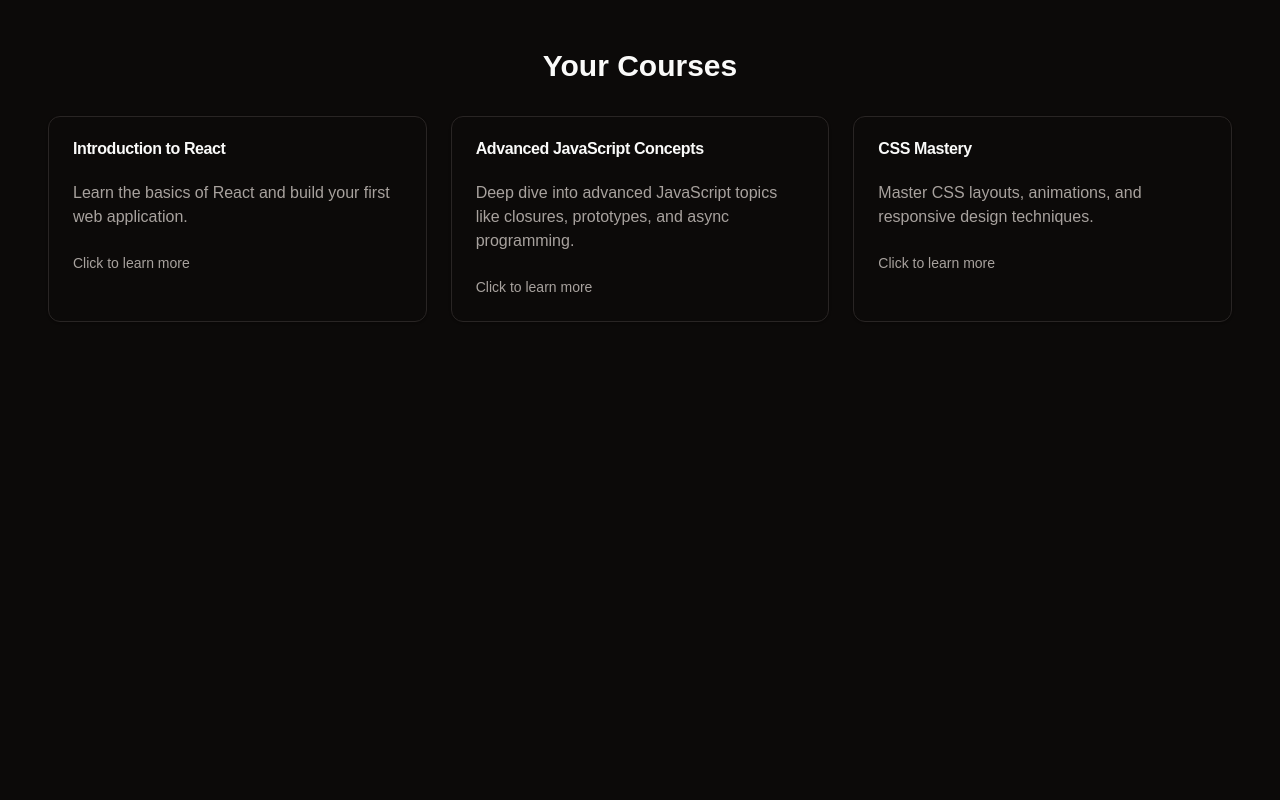
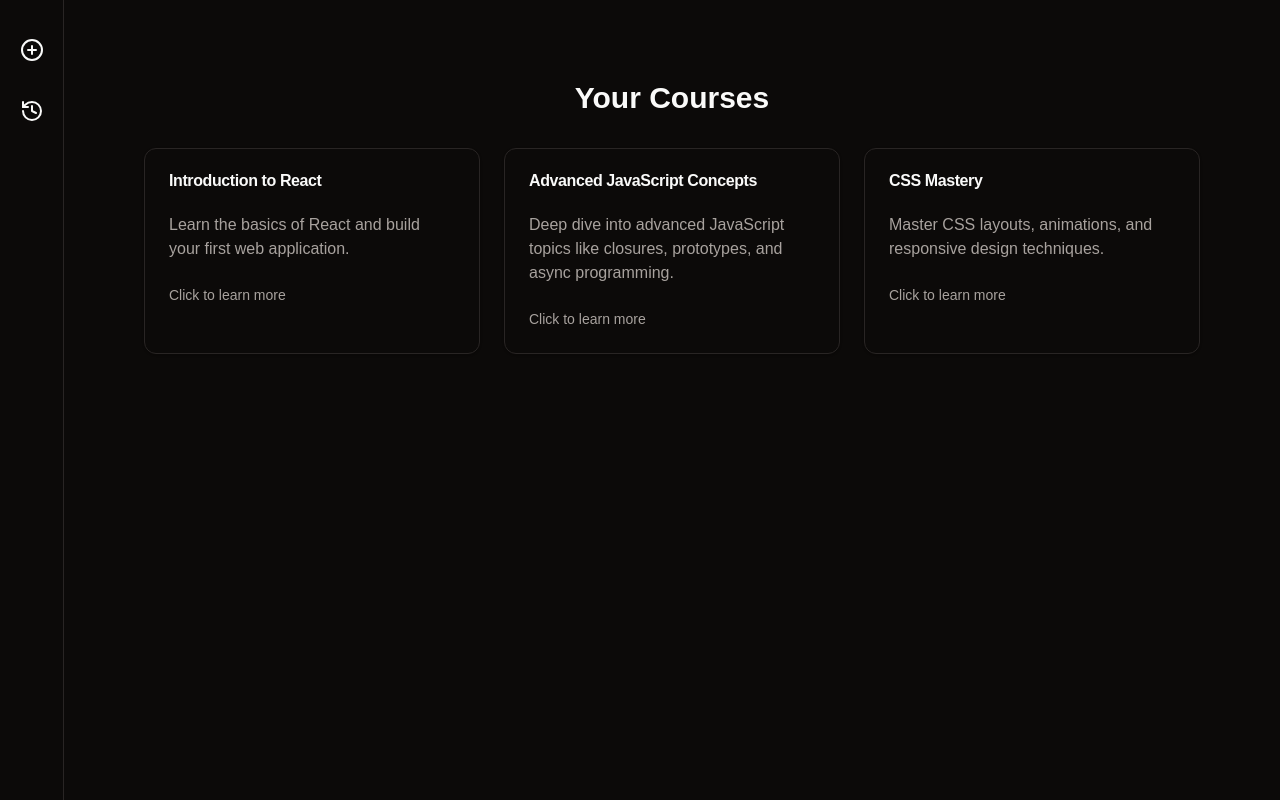
Before and after one commit to aripo99/learn-gpt, a Next.js app: page /courses in a window 1280 px wide. Built offline with nearby package versions, Linux system fonts and the light colour scheme.

Commit message:
Add sidebar

```diff
--- a/app/layout.tsx
+++ b/app/layout.tsx
@@ -1,6 +1,7 @@
 import type { Metadata } from "next";
 import localFont from "next/font/local";
 import { ThemeProvider } from "@/components/theme-provider"
+import CourseSidebar from "@/components/sidebar"
 
 import "./globals.css";
 
@@ -36,7 +37,12 @@
             enableSystem
             disableTransitionOnChange
         >
-          {children}
+          <div className="flex h-screen">
+          <CourseSidebar />
+          <main className="flex-1 overflow-y-auto p-8">
+            {children}
+          </main>
+          </div>
         </ThemeProvider>
       </body>
     </html>
--- /dev/null
+++ b/components/sidebar.tsx
@@ -0,0 +1,43 @@
+import Link from "next/link"
+import { PlusCircle, History } from "lucide-react"
+
+import { Button } from "@/components/ui/button"
+import { Tooltip, TooltipContent, TooltipProvider, TooltipTrigger } from "@/components/ui/tooltip"
+
+export default function CourseSidebar() {
+  return (
+    <aside className="flex flex-col items-center w-16 h-screen py-8 overflow-y-auto border-r">
+      <nav className="flex flex-col items-center flex-1 space-y-6">
+        <TooltipProvider>
+          <Tooltip>
+            <TooltipTrigger asChild>
+              <Link href="/home">
+                <Button variant="ghost" size="icon" className="relative" aria-label="Create new course">
+                  <PlusCircle className="h-6 w-6" />
+                </Button>
+              </Link>
+            </TooltipTrigger>
+            <TooltipContent side="right">
+              <p>Create new course</p>
+            </TooltipContent>
+          </Tooltip>
+        </TooltipProvider>
+
+        <TooltipProvider>
+          <Tooltip>
+            <TooltipTrigger asChild>
+              <Link href="/courses">
+                <Button variant="ghost" size="icon" className="relative" aria-label="Course history">
+                  <History className="h-6 w-6" />
+                </Button>
+              </Link>
+            </TooltipTrigger>
+            <TooltipContent side="right">
+              <p>Course history</p>
+            </TooltipContent>
+          </Tooltip>
+        </TooltipProvider>
+      </nav>
+    </aside>
+  )
+}
--- /dev/null
+++ b/components/ui/tooltip.tsx
@@ -0,0 +1,30 @@
+"use client"
+
+import * as React from "react"
+import * as TooltipPrimitive from "@radix-ui/react-tooltip"
+
+import { cn } from "@/lib/utils"
+
+const TooltipProvider = TooltipPrimitive.Provider
+
+const Tooltip = TooltipPrimitive.Root
+
+const TooltipTrigger = TooltipPrimitive.Trigger
+
+const TooltipContent = React.forwardRef<
+  React.ElementRef<typeof TooltipPrimitive.Content>,
+  React.ComponentPropsWithoutRef<typeof TooltipPrimitive.Content>
+>(({ className, sideOffset = 4, ...props }, ref) => (
+  <TooltipPrimitive.Content
+    ref={ref}
+    sideOffset={sideOffset}
+    className={cn(
+      "z-50 overflow-hidden rounded-md bg-primary px-3 py-1.5 text-xs text-primary-foreground animate-in fade-in-0 zoom-in-95 data-[state=closed]:animate-out data-[state=closed]:fade-out-0 data-[state=closed]:zoom-out-95 data-[side=bottom]:slide-in-from-top-2 data-[side=left]:slide-in-from-right-2 data-[side=right]:slide-in-from-left-2 data-[side=top]:slide-in-from-bottom-2",
+      className
+    )}
+    {...props}
+  />
+))
+TooltipContent.displayName = TooltipPrimitive.Content.displayName
+
+export { Tooltip, TooltipTrigger, TooltipContent, TooltipProvider }
--- a/package.json
+++ b/package.json
@@ -11,6 +11,7 @@
   "dependencies": {
     "@radix-ui/react-icons": "^1.3.0",
     "@radix-ui/react-slot": "^1.1.0",
+    "@radix-ui/react-tooltip": "^1.1.3",
     "class-variance-authority": "^0.7.0",
     "clsx": "^2.1.1",
     "lucide-react": "^0.447.0",
```
Also changed, not shown: 1 other file (tests, documents, lock files or other folders).
